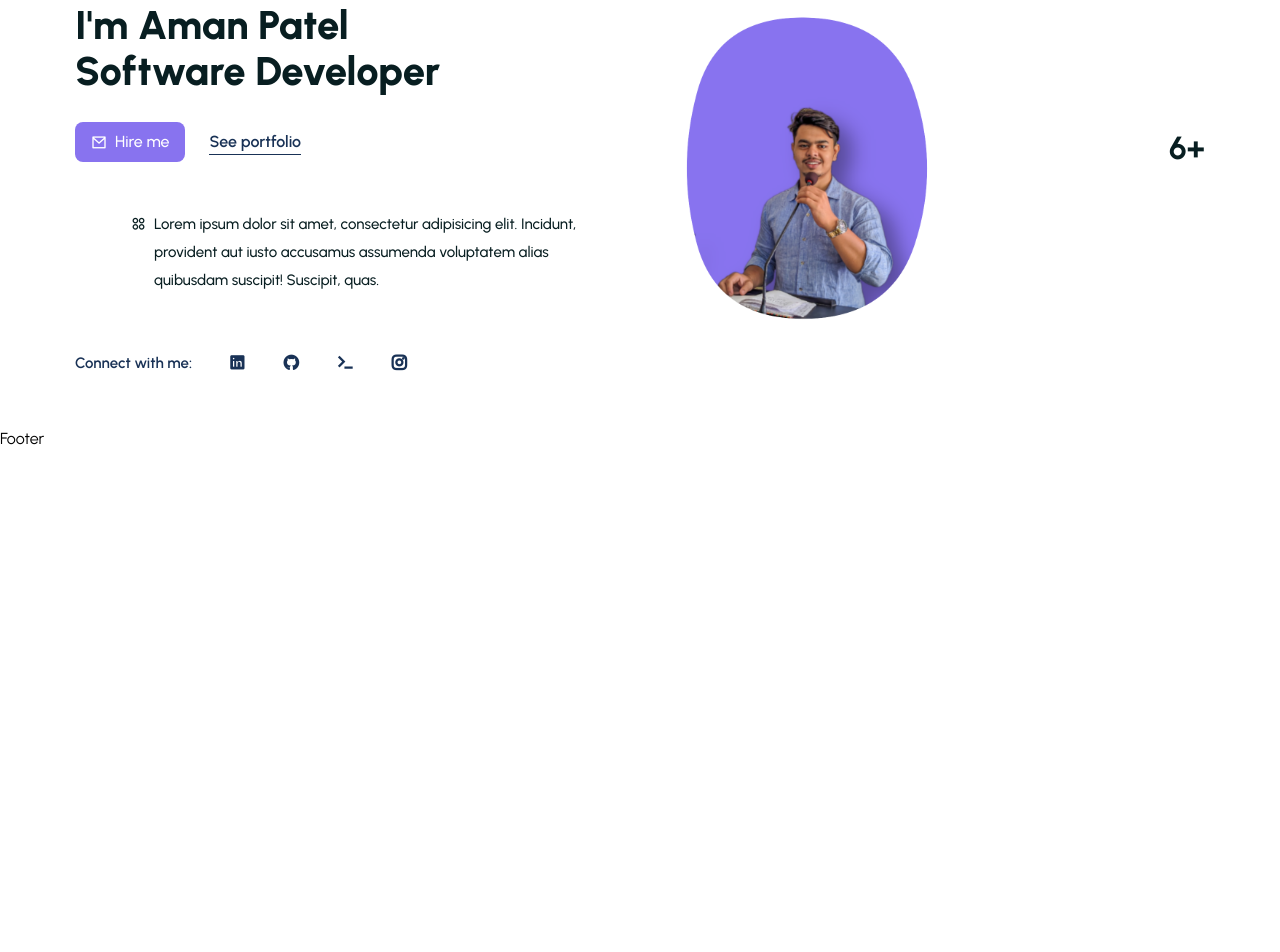
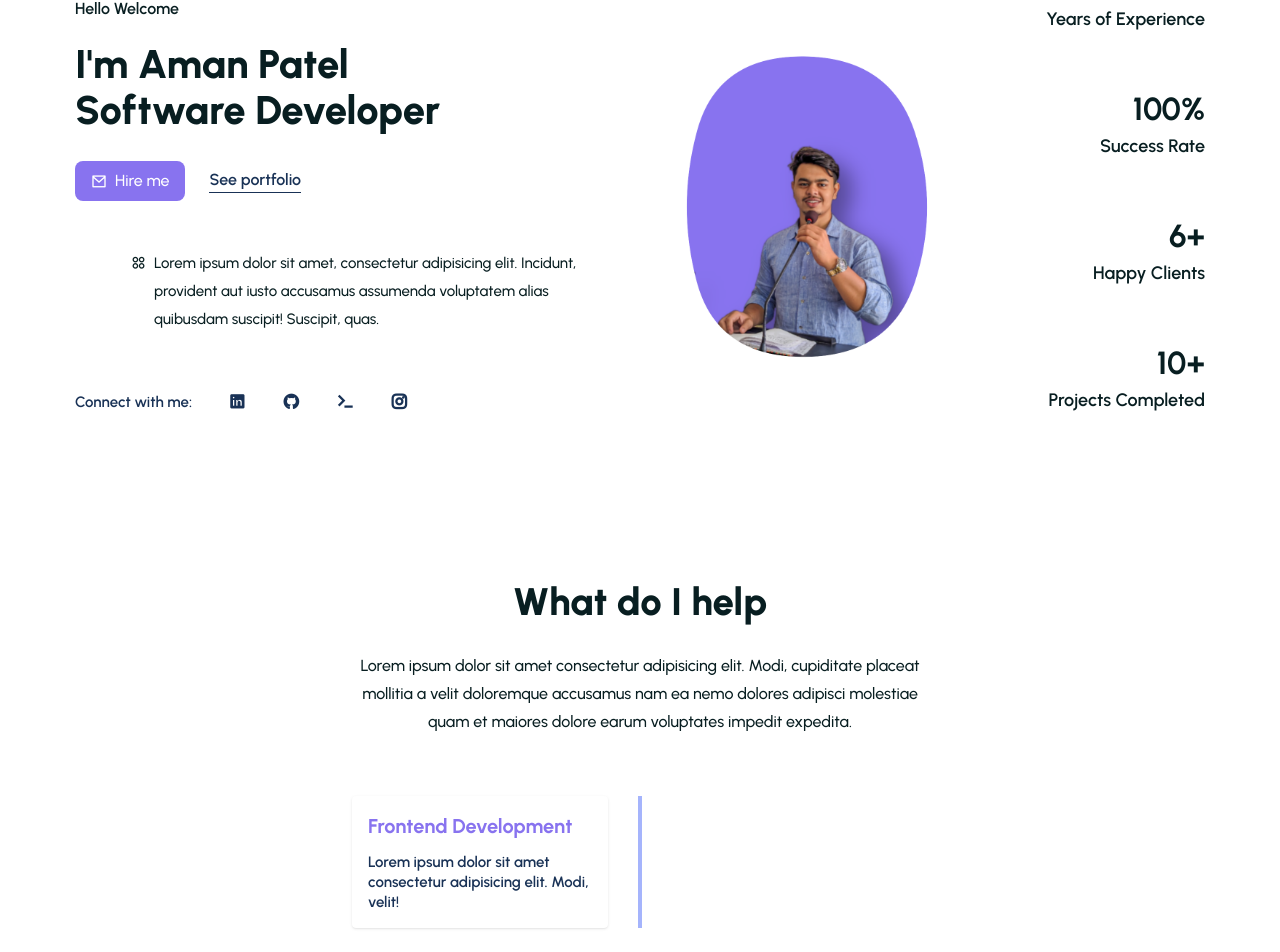
Before and after one commit to amannpatel/my-portfolio, a React (Create React App) app: page / in a window 1280 px wide. Shown: the part 178-1130 px from the top of the page. Before the commit the page ends 800 px from the top, so only its background shows below. Built offline with nearby package versions, Linux system fonts and the light colour scheme.

Commit message:
Add statistics in Hero.jsx

```diff
--- a/public/index.html
+++ b/public/index.html
@@ -2,7 +2,10 @@
 <html lang="en">
   <head>
     <meta charset="utf-8" />
-    <link rel="icon" href="%PUBLIC_URL%/favicon.ico" />
+    <link
+      rel="icon"
+      href="https://avatars.githubusercontent.com/u/59427087?v=4"
+    />
     <meta name="viewport" content="width=device-width, initial-scale=1" />
     <meta name="theme-color" content="#000000" />
     <meta
@@ -24,7 +27,7 @@
       work correctly both with client-side routing and a non-root public URL.
       Learn how to configure a non-root public URL by running `npm run build`.
     -->
-    <title>React App</title>
+    <title>Aman Patel | Portfolio</title>
   </head>
   <body>
     <noscript>You need to enable JavaScript to run this app.</noscript>
--- a/src/App.js
+++ b/src/App.jsx
@@ -4,6 +4,7 @@ import "./App.css";
 import Header from "./components/Header/Header";
 import Footer from "./components/Footer/Footer";
 import Hero from "./components/UI/Hero";
+import Services from "./components/UI/Services";
 
 function App() {
   useEffect(() => {
@@ -14,6 +15,7 @@ function App() {
       <Header />
       <main>
         <Hero />
+        <Services />
       </main>
       <Footer />
     </>
--- a/src/components/UI/Hero.jsx
+++ b/src/components/UI/Hero.jsx
@@ -112,8 +112,35 @@ const Hero = () => {
           <div className="md:basis-1/5 flex justify-between text-center mt-10 flex-wrap gap-3 md:mt-0 md:flex-col md:justify-end md:text-end">
             <div className="mb-10">
               <h2 className="text-headingColor font-[700] text-[32px]">
+                <CountUp start={0} end={1} duration={2} suffix="+" />
+              </h2>
+              <h4 className="text-headingColor font-[600] text-[18px]">
+                Years of Experience
+              </h4>
+            </div>
+            <div className="mb-10">
+              <h2 className="text-headingColor font-[700] text-[32px]">
+                <CountUp start={0} end={100} duration={2} suffix="%" />
+              </h2>
+              <h4 className="text-headingColor font-[600] text-[18px]">
+                Success Rate
+              </h4>
+            </div>
+            <div className="mb-10">
+              <h2 className="text-headingColor font-[700] text-[32px]">
                 <CountUp start={0} end={6} duration={2} suffix="+" />
               </h2>
+              <h4 className="text-headingColor font-[600] text-[18px]">
+                Happy Clients
+              </h4>
+            </div>
+            <div className="mb-10">
+              <h2 className="text-headingColor font-[700] text-[32px]">
+                <CountUp start={0} end={10} duration={2} suffix="+" />
+              </h2>
+              <h4 className="text-headingColor font-[600] text-[18px]">
+                Projects Completed
+              </h4>
             </div>
           </div>
           {/* Hero content right end */}
--- /dev/null
+++ b/src/components/UI/Services.jsx
@@ -0,0 +1,55 @@
+import React from "react";
+
+const Services = () => {
+  return (
+    <section id="services">
+      <div className="container lg:pt-5">
+        <div className="text-center">
+          <h2 className="text-headingColor font-[800] text-[2.4rem] mb-5">
+            What do I help
+          </h2>
+          <p className="lg:max-w-[600px] lg:mx-auto text-headingColor font-[500] text-[16px] leading-7">
+            Lorem ipsum dolor sit amet consectetur adipisicing elit. Modi,
+            cupiditate placeat mollitia a velit doloremque accusamus nam ea nemo
+            dolores adipisci molestiae quam et maiores dolore earum voluptates
+            impedit expedita.
+          </p>
+        </div>
+
+        <div className="flex flex-col justify-center sm:py-12">
+          <div className="w-full py-3 px-2 sm:max-w-xl sm:mx-auto sm:px-0">
+            <div className="relative text-gray-700 antialiased text-sm font-semibold">
+              {/* Verticle line through middle */}
+              <div className="hidden absolute w-1 sm:block bg-indigo-300 h-full left-1/2 transform -translate-x-1/2"></div>
+              {/* Left card */}
+              <div className="mt-6 sm:mt-0 sm:mb-12">
+                <div className="flex items-center flex-col sm:flex-row">
+                  <div className="flex justify-start w-full mx-auto items-center">
+                    <div className="w-full sm:w-1/2 sm:pr-8">
+                      <div
+                        data-aos="fade-right"
+                        data-aos-duration="1200"
+                        className="bg-white p-4 rounded shadow group hover:bg-primaryColor cursor-pointer ease-in duration-150"
+                      >
+                        <h3 className="text-primaryColor font-[700] mb-3 group-hover:text-white group-hover:font-[600] text-xl">
+                          Frontend Development
+                        </h3>
+
+                        <p className="text-[15px] text-smallTextColor group-hover:text-white group-hover:font-[500]">
+                          Lorem ipsum dolor sit amet consectetur adipisicing
+                          elit. Modi, velit!
+                        </p>
+                      </div>
+                    </div>
+                  </div>
+                </div>
+              </div>
+            </div>
+          </div>
+        </div>
+      </div>
+    </section>
+  );
+};
+
+export default Services;
```
